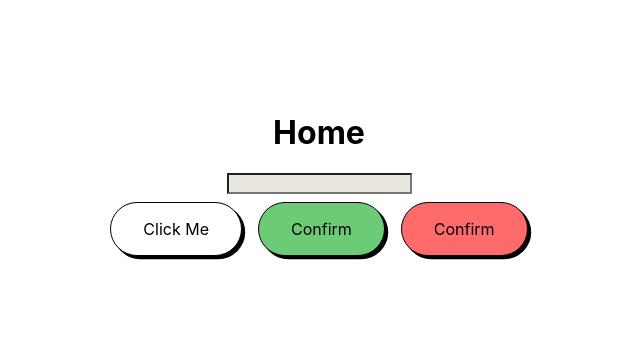
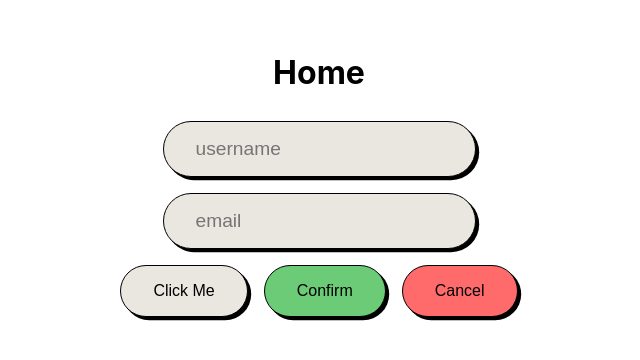
Before and after one commit to unfinishedprogram/Digital-Moment-Team-6-cleanup, a Next.js app: page / in a window 1280 px wide. Shown: the part 222-582 px from the top of the page, without its empty margins (321-961 px from the left). Built offline with nearby package versions, Linux system fonts and the light colour scheme.

Commit message:
Input element style

```diff
--- a/pages/index.tsx
+++ b/pages/index.tsx
@@ -20,11 +20,12 @@ export default function Home() {
 
       <main className={styles.main}>
         <h1>Home</h1>
-        <input type="text" className={input_styles["text-input"]}></input>
+        <input type="username" placeholder='username' className={input_styles["text-input"]}></input>
+        <input type="email" placeholder='email' className={input_styles["text-input"]}></input>
         <div>
           <ButtonBase>Click Me</ButtonBase>
           <ButtonConfirm>Confirm</ButtonConfirm>
-          <ButtonDanger>Confirm</ButtonDanger>
+          <ButtonDanger>Cancel</ButtonDanger>
         </div>
       </main>
     </div>
--- a/src/components/general/button/button-base.tsx
+++ b/src/components/general/button/button-base.tsx
@@ -9,9 +9,9 @@ export default class ButtonBase extends React.Component<PropsWithChildren<IButto
   render(): React.ReactNode {
     const { disabled, children } = this.props;
     return (
-      <div className={`${styles.button} ${disabled ? styles.disabled : ""}`}>
+      <button className={`${styles.button} ${disabled ? styles.disabled : ""}`}>
         {children}
-      </div>
+      </button>
     )
   }
 }
--- a/src/components/general/button/button-confirm.tsx
+++ b/src/components/general/button/button-confirm.tsx
@@ -9,9 +9,9 @@ export default class ButtonConfirm extends React.Component<PropsWithChildren<IBu
   render(): React.ReactNode {
     const { disabled, children } = this.props;
     return (
-      <div className={`${styles.button} ${styles.confirm} ${disabled ? styles.disabled : ""}`}>
+      <button className={`${styles.button} ${styles.confirm} ${disabled ? styles.disabled : ""}`}>
         {children}
-      </div>
+      </button>
     )
   }
 }
--- a/src/components/general/button/button-danger.tsx
+++ b/src/components/general/button/button-danger.tsx
@@ -9,9 +9,9 @@ export default class ButtonDanger extends React.Component<PropsWithChildren<IBut
   render(): React.ReactNode {
     const { disabled, children } = this.props;
     return (
-      <div className={`${styles.button} ${styles.danger} ${disabled ? styles.disabled : ""}`}>
+      <button className={`${styles.button} ${styles.danger} ${disabled ? styles.disabled : ""}`}>
         {children}
-      </div>
+      </button>
     )
   }
 }
--- a/styles/button.module.scss
+++ b/styles/button.module.scss
@@ -1,21 +1,14 @@
 @import "./theme.scss";
 
 .button {
-    $button-padding-x2: calc($button-padding * 2);
+    @include pill;
 
     cursor: pointer;
+    transition: transform $animation-multiplier;
 
     position: relative;
     display: inline-block;
-    background: white;
-    padding: $button-padding $button-padding-x2;
-    color: $color-text-primary;
-    border-radius: $button-padding-x2;
-    margin: 0.5rem;
-    border: 1px solid $color-text-primary;
-    box-shadow: $black-shadow;
-
-    transition: transform $animation-multiplier;
+    outline: none;
 
     &.danger {
         background: $color-red;
@@ -34,7 +27,7 @@
         left: 0;
         width: 100%;
         height: 100%;
-        border-radius: $button-padding-x2;
+        border-radius: 100vh;
         background-color: #fff5;
         transform-origin: center;
         transform: scale(0);
@@ -42,6 +35,7 @@
     }
 
     &:hover::before,
+    &:focus::before,
     &:active::before {
         transform: scale(1);
     }
--- a/styles/input.module.scss
+++ b/styles/input.module.scss
@@ -1,5 +1,12 @@
 @import "./theme.scss";
 
 .text-input {
-    background-color: $color-fg;
+    @include pill;
+
+    &:focus {
+        background-color: white;
+        outline: none;
+    }
+
+    font-size: larger;
 }
--- a/styles/theme.scss
+++ b/styles/theme.scss
@@ -23,3 +23,16 @@ $black-shadow: 0.2rem 0.2rem $color-text-primary;
 
 // All animations should use this as a scaling factor so we can configure it globally
 $animation-multiplier: 0.25s;
+
+$text-container-padding: $std-padding calc($std-padding * 2);
+
+@mixin pill {
+    font-size: medium;
+    padding: $text-container-padding;
+    color: $color-text-primary;
+    border-radius: 100vh;
+    background-color: $color-fg;
+    border: 1px solid $color-text-primary;
+    box-shadow: $black-shadow;
+    margin: $std-margin;
+}
```
